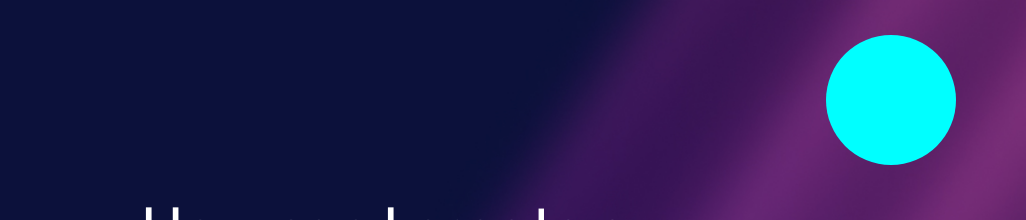
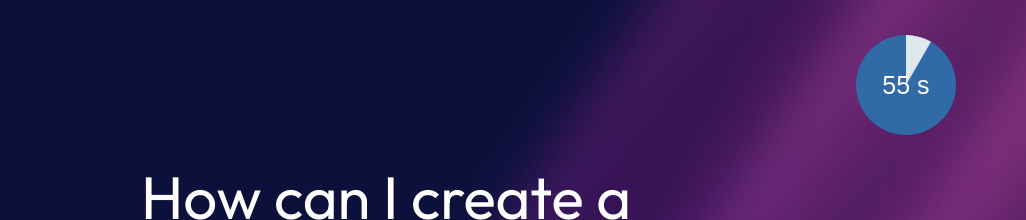
Before and after one commit to nbadea00/1st_project-quiz_app, a plain HTML site: page buildweek/Questions/index.html in a window 1280 px wide. Shown: the top 220 px of the page, 254-1280 px from the left. Drawn offline with Linux system fonts and the light colour scheme.

Commit message:
questions-css

```diff
--- a/buildweek/Questions/index.html
+++ b/buildweek/Questions/index.html
@@ -1,5 +1,6 @@
 <!DOCTYPE html>
 <html lang="en">
+
 <head>
     <meta charset="UTF-8">
     <meta http-equiv="X-UA-Compatible" content="IE=edge">
@@ -21,18 +22,24 @@
 
 
 </head>
+
 <body>
 
-    <div id="bg"><!--sfondo-->
+    <div id="bg">
+        <!--sfondo-->
 
         <!--header-->
         <header>
 
             <div id="logo">
-                <img src="../assets/epicode_logo.png" alt=""><!--logo-->
+                <img src="../assets/epicode_logo.png" alt="">
+                <!--logo-->
             </div>
 
-            <div id="countdown"></div><!--qui ci andrà il timer-->
+            <div class="chart">
+                <div class="percent"></div><!--cerchio azzurro -->
+                <div class="filler"></div> <!-- cerchio bianco al centro -->
+            </div>
 
         </header>
 
@@ -48,10 +55,18 @@
 
                 <!--div per mostrare le risposte, provisorio(da fare in js)-->
                 <div id="container-answers">
-                    <div class="box-answers"><p class="answers">&lt;input type = "check"&gt;</p></div>
-                    <div class="box-answers"><p class="answers">answer number 3</p></div>
-                    <div class="box-answers"><p class="answers">answer number 4</p></div>
-                    <div class="box-answers"><p class="answers">answer number 1</p></div>
+                    <div class="box-answers">
+                        <p class="answers">&lt;input type = "check"&gt;</p>
+                    </div>
+                    <div class="box-answers">
+                        <p class="answers">answer number 3</p>
+                    </div>
+                    <div class="box-answers">
+                        <p class="answers">answer number 4</p>
+                    </div>
+                    <div class="box-answers">
+                        <p class="answers">answer number 1</p>
+                    </div>
                 </div>
 
             </div>
@@ -63,10 +78,55 @@
         <footer>
 
             <div id="recap">
-                <p>QUESTION 1 <span>/10</span></p><!--il numero andra fornito con js-->
+                <p>QUESTION 1 <span>/10</span></p>
+                <!--il numero andra fornito con js-->
             </div>
 
         </footer>
     </div>
+
+    <script>
+        var timer;
+        var max = 60; //secondi del timer
+        var percentage = max;
+        var dialColor = "#DFE8ED";
+        var percColor = "#306AA7";
+
+        function setPercentage(percentage) {
+            var element = document.createElement('style');
+            element.innerHTML = '.percent:before {';
+
+            if (percentage > 0.5) {
+                document.getElementsByClassName("chart")[0].style.backgroundColor = percColor;
+                element.innerHTML += 'background-color: ' + dialColor + ';';
+                element.innerHTML += 'transform:rotate(' + (180 - (percentage - 0.5) * 360) + 'deg);';
+                document.getElementsByClassName("percent")[0].style.transform = "rotate(" + (-180 + (percentage - 0.5) * 360) + "deg(";
+            } else {
+                document.getElementsByClassName("chart")[0].style.backgroundColor = dialColor;
+                element.innerHTML += 'background-color: ' + percColor + ';';
+                element.innerHTML += 'transform:rotate(' + (180 - (percentage - 0.5) * 360) + 'deg);';
+                document.getElementsByClassName("percent")[0].style.transform = "rotate(180deg)";
+            }
+
+            element.innerHTML += '}';
+            document.getElementsByTagName('head')[0].appendChild(element);
+        }
+
+        function updatePercentage() {
+            percentage -= 0.1;
+            if (percentage <= 0) {
+                clearInterval(timer);
+            }
+            setPercentage(percentage / max > 0 ? percentage / max : 0);
+            document.getElementsByClassName("filler")[0].innerHTML = Math.ceil(percentage) + " s";
+        }
+
+        function init() {
+            timer = setInterval(updatePercentage, 100);
+        }
+
+        init();
+    </script>
 </body>
+
 </html>
--- a/buildweek/css/style.css
+++ b/buildweek/css/style.css
@@ -136,12 +136,45 @@ header{
     justify-content: space-between;/*separa il logo dal timer*/
 }
 
-#countdown{/*Questo div serve per capire dove starà il timer*/
-    height: 130px;
-    width: 130px;
-    border-radius:100%;
-    background-color: #00FFFF;
-}
+.chart {/*usiamo un div per definire il cerchio*/
+    position: relative;
+    width: 100px;
+    height: 100px;
+    border-radius: 50px;
+  }
+
+  .percent {/*stile della parte azzurra del cerchio*/
+    position: absolute;
+    width: 50px;
+    height: 100px;
+    overflow: hidden;
+    left: 50px;
+    transform-origin: left center;
+    border-width: 1px;
+  }
+
+  .percent:before {
+    content: "";
+    position: absolute;
+    width: 50px;
+    height: 100px;
+    left: -50px;
+    border-radius: 50px 0 0 50px;
+    transform-origin: right center;
+  }
+
+  .filler {/*stile della parte bianca del cerchio*/
+    position: absolute;
+    width: 84px;
+    height: 84px;
+    left: 8px;
+    top: 8px;
+    border-radius: 42px;
+    text-align: center;
+    line-height: 84px;
+    font-size: 25px;
+    font-family: sans-serif;
+  }
 
 /*
     Main question
```
Also changed, not shown: buildweek/css/index.html (added).
